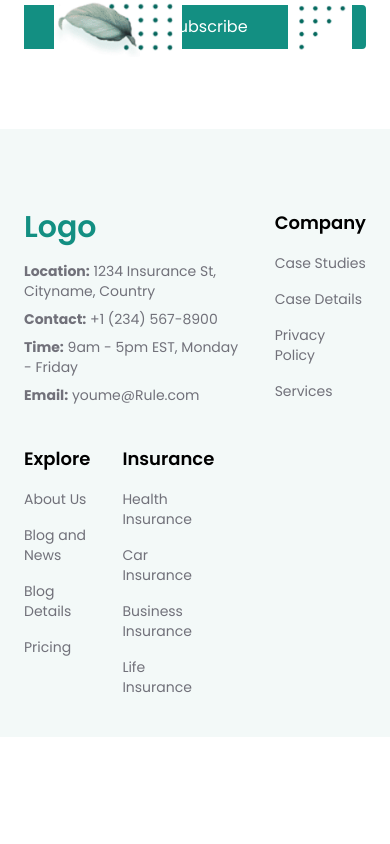
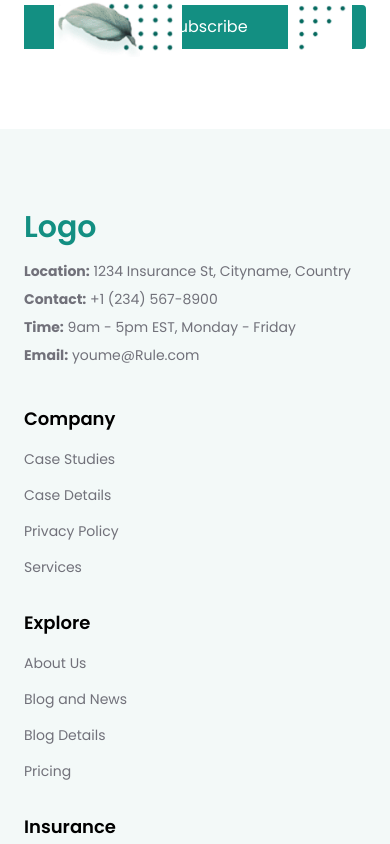
Before and after one commit to yeruvasaijahnavi/insurance_website, an Angular app: page / in a window 390 px wide. Shown: the part 11156-12000 px from the top of the page. Before the commit the page ends 11893 px from the top, so only its background shows below. Built offline with nearby package versions, Linux system fonts and the light colour scheme.

Commit message:
Make footer responsive

```diff
--- a/src/app/footer/footer.component.html
+++ b/src/app/footer/footer.component.html
@@ -1,8 +1,8 @@
 <footer class="bg-[#f3f9f8] text-zinc-500 pt-20 pb-10">
 	<div class="container mx-auto px-6 md:px-12 flex flex-wrap gap-8">
-		<div class="flex-grow basis-1/3 md:pr-6">
+		<div class="flex-grow basis-full md:basis-1/3 md:pr-6">
 			<h2 class="text-accent text-3xl mb-4 font-semibold">Logo</h2>
-			<div class="">
+			<div>
 				<p class="mb-2">
 					<strong>Location:</strong> 1234 Insurance St, Cityname,
 					Country
@@ -15,7 +15,7 @@
 			</div>
 		</div>
 
-		<div class="basis-1/6">
+		<div class="basis-1/2 md:basis-1/6">
 			<h3 class="text-lg font-semibold text-black mb-4">Company</h3>
 			<ul class="space-y-4">
 				<li><a href="#" class="hover:underline">Case Studies</a></li>
@@ -25,7 +25,7 @@
 			</ul>
 		</div>
 
-		<div class="basis-1/6">
+		<div class="basis-1/2 md:basis-1/6">
 			<h3 class="text-lg font-semibold text-black mb-4">Explore</h3>
 			<ul class="space-y-4">
 				<li><a href="#" class="hover:underline">About Us</a></li>
@@ -35,7 +35,7 @@
 			</ul>
 		</div>
 
-		<div class="basis-1/6">
+		<div class="basis-1/2 md:basis-1/6">
 			<h3 class="text-lg font-semibold text-black mb-4">Insurance</h3>
 			<ul class="space-y-4">
 				<li>
```
